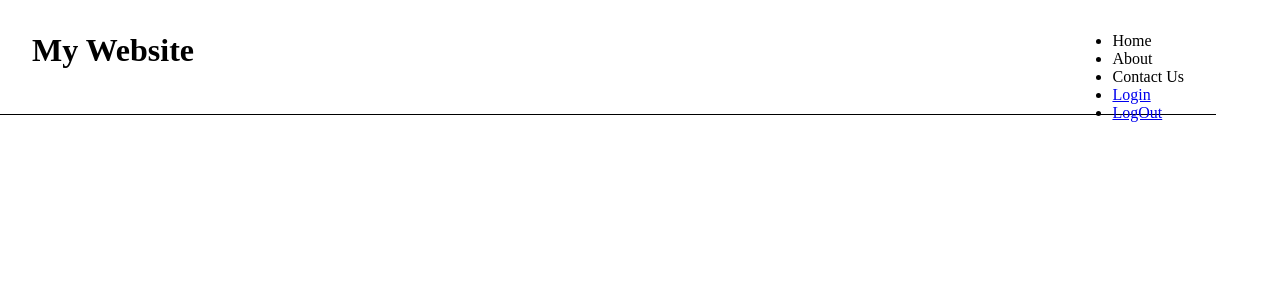
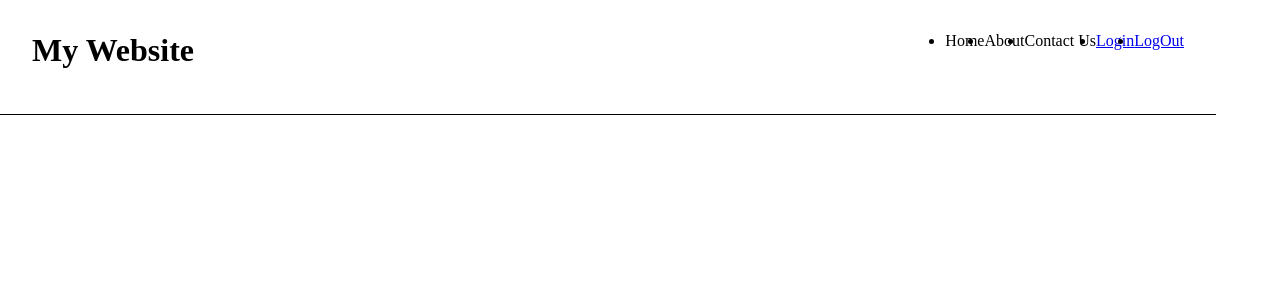
Before and after one commit to kidist-berhanu/PHP-codes, a PHP site: page / in a window 1280 px wide. Shown: the top 300 px of the page. Run offline with PHP 8.4, Linux system fonts and the light colour scheme.

Commit message:
adding style for nav bar

```diff
--- a/MVC/style.css
+++ b/MVC/style.css
@@ -19,3 +19,8 @@ header {
           justify-content: space-between;
   padding: 2rem;
 }
+header ul {
+  display: -webkit-box;
+  display: -ms-flexbox;
+  display: flex;
+}
```
